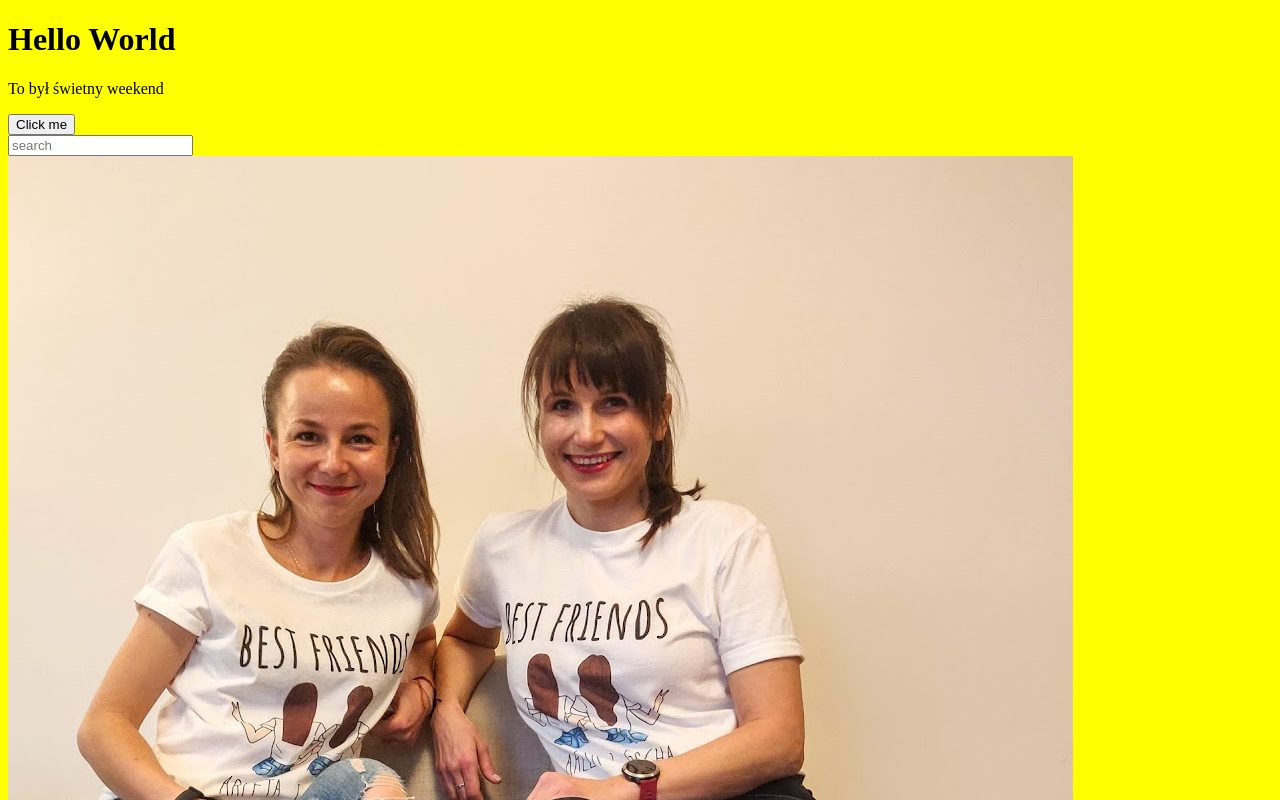
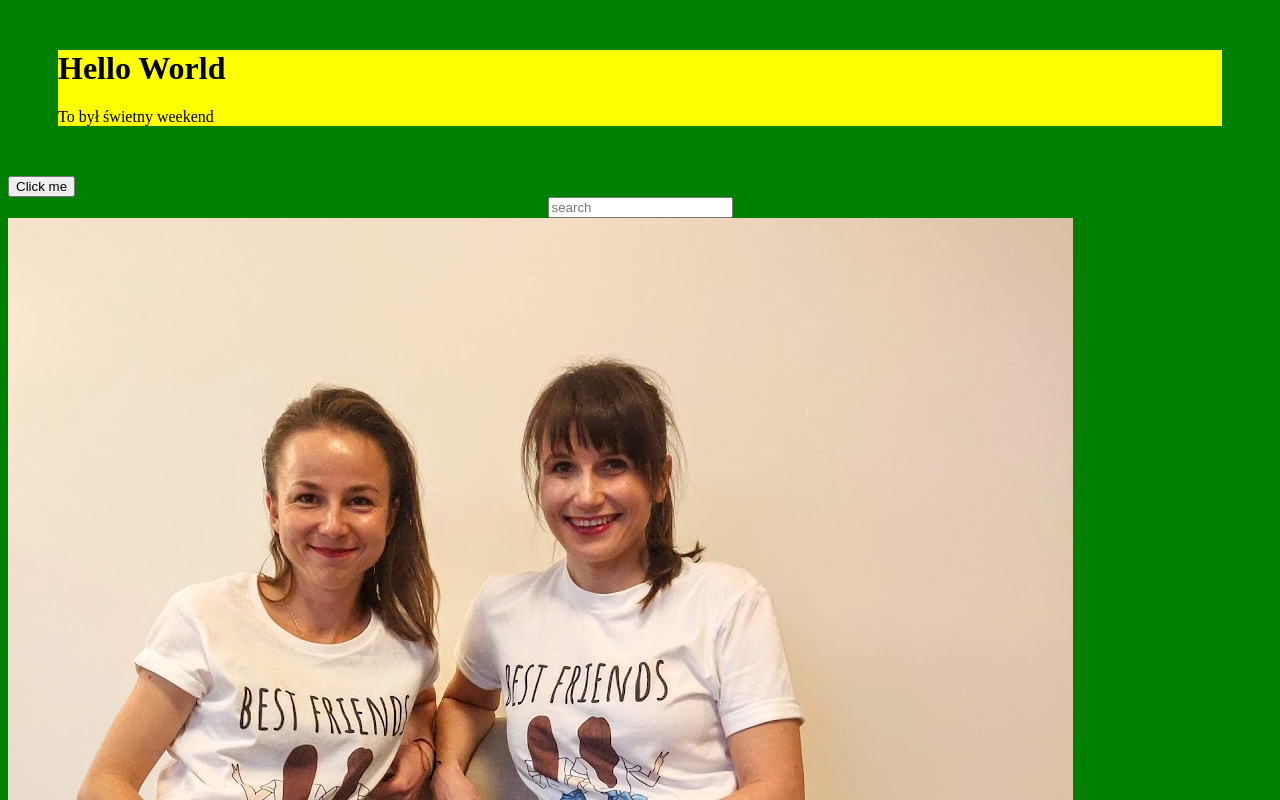
Before and after one commit to Qrza88/html_basic, a plain HTML site: page index.html in a window 1280 px wide. Shown: the top 800 px of the page. Drawn offline with Linux system fonts and the light colour scheme.

Commit message:
dodanie plików

```diff
--- a/index.html
+++ b/index.html
@@ -1,9 +1,10 @@
 <!DOCTYPE html>
 <html>
 	<head>
+		<link rel="stylesheet" href="style.css">
 		<title>Crazy Girls</title>
 	</head>
-	<body style="background-color:yellow">
+	<body>
 	<div class="info">
 		<h1>Hello World</h1>
 	<p>To był świetny weekend</p>
--- /dev/null
+++ b/style.css
@@ -0,0 +1,3 @@
+ body{background-color:green}
+.info{background-color: yellow; margin: 50px}
+#news{text-align: center}
```
